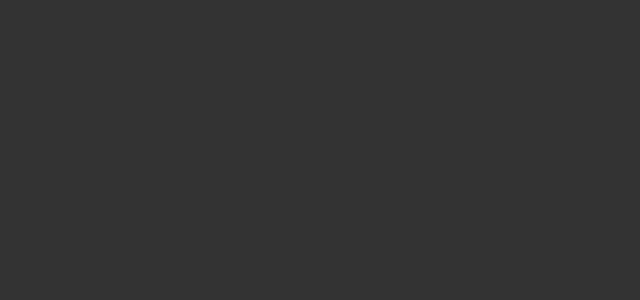
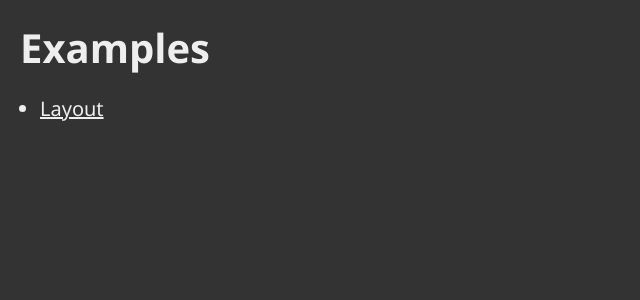
Before and after one commit to enijar/react-xr-ui, a React app: page / in a window 1280 px wide. Before the commit this address had no page. Shown: the top 300 px of the page, without its empty margins (0-640 px from the left). Built offline with nearby package versions, Linux system fonts and the light colour scheme.

Commit message:
feat: add index with link to examples

```diff
--- a/public/index.html
+++ b/public/index.html
@@ -17,15 +17,44 @@
         margin: 0;
         padding: 0;
         box-sizing: border-box;
+        font-size: inherit;
+        color: inherit;
       }
       html,
       body,
       #root {
         width: 100%;
         height: 100%;
+        position: fixed;
+        overflow: hidden;
+        inset: 0;
       }
-      body {
+      h1,
+      h2,
+      h3,
+      h4,
+      h5,
+      p {
+        margin-bottom: 0.5em;
+      }
+      html {
+        font-size: 20px;
+        font-family: system-ui, sans-serif;
+        text-rendering: geometricPrecision;
         background-color: #333333;
+        color: #eeeeee;
+      }
+      main {
+        padding: 1em;
+        height: 100%;
+        overflow: auto;
+        -webkit-overflow-scrolling: auto;
+      }
+      h1 {
+        font-size: 2em;
+      }
+      ul {
+        padding-left: 1em;
       }
     </style>
   </head>
--- /dev/null
+++ b/src/examples/index.tsx
@@ -0,0 +1,15 @@
+import React from "react";
+import { Link } from "react-router-dom";
+
+export default function Index() {
+  return (
+    <main>
+      <h1>Examples</h1>
+      <ul>
+        <li>
+          <Link to="/examples/layout">Layout</Link>
+        </li>
+      </ul>
+    </main>
+  );
+}
--- a/src/index.tsx
+++ b/src/index.tsx
@@ -4,14 +4,18 @@ import { HashRouter as Router, Route, Routes } from "react-router-dom";
 
 const root = ReactDOM.createRoot(document.querySelector("#root"));
 
+const Index = React.lazy(() => import("./examples/index"));
 const Layout = React.lazy(() => import("./examples/layout"));
 
 root.render(
   <Router>
-    <Routes>
-      <Route path="/examples">
-        <Route path="layout" element={<Layout />} />
-      </Route>
-    </Routes>
+    <React.Suspense fallback={null}>
+      <Routes>
+        <Route path="/" element={<Index />} />
+        <Route path="/examples">
+          <Route path="layout" element={<Layout />} />
+        </Route>
+      </Routes>
+    </React.Suspense>
   </Router>
 );
```
